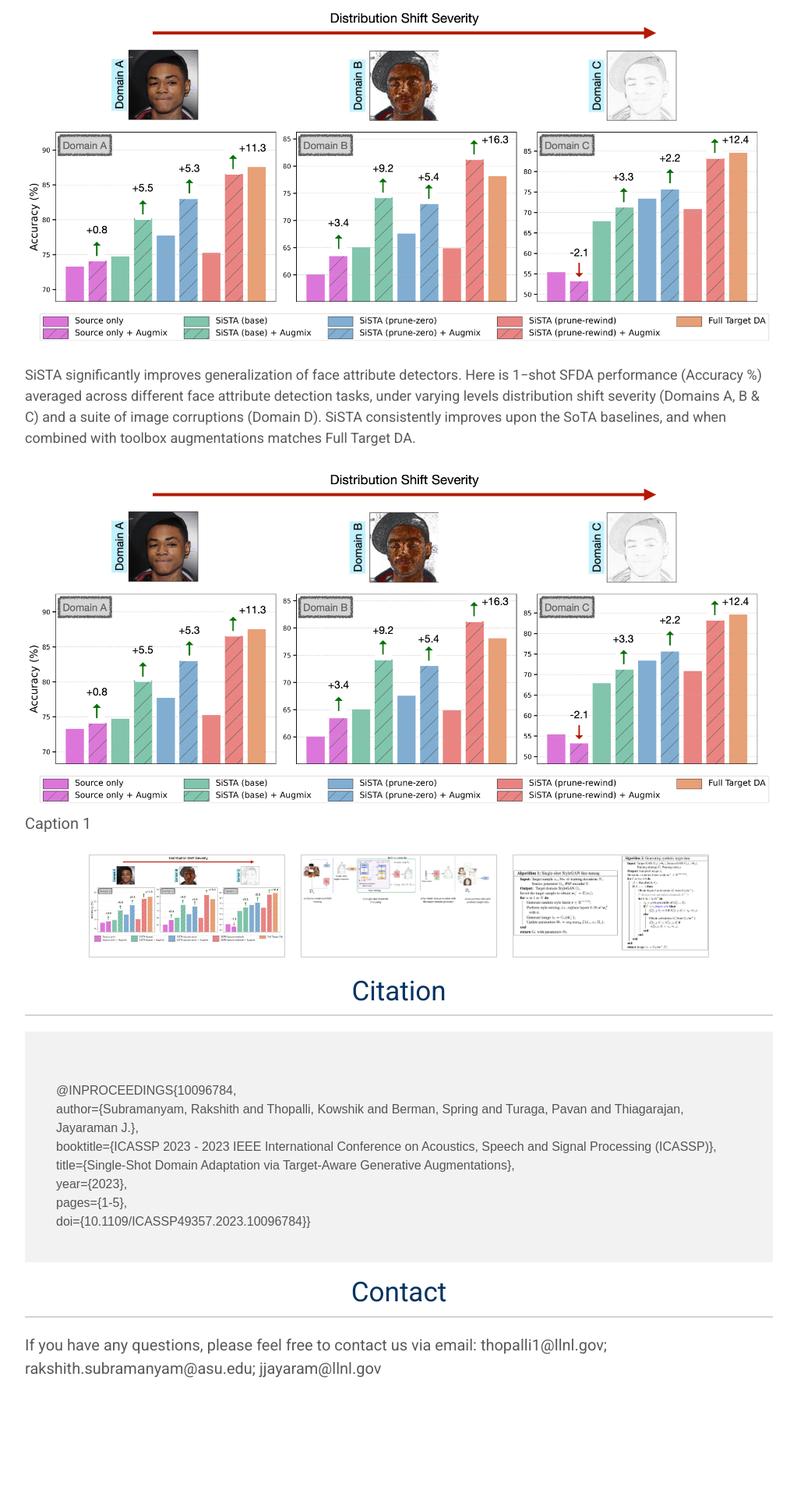
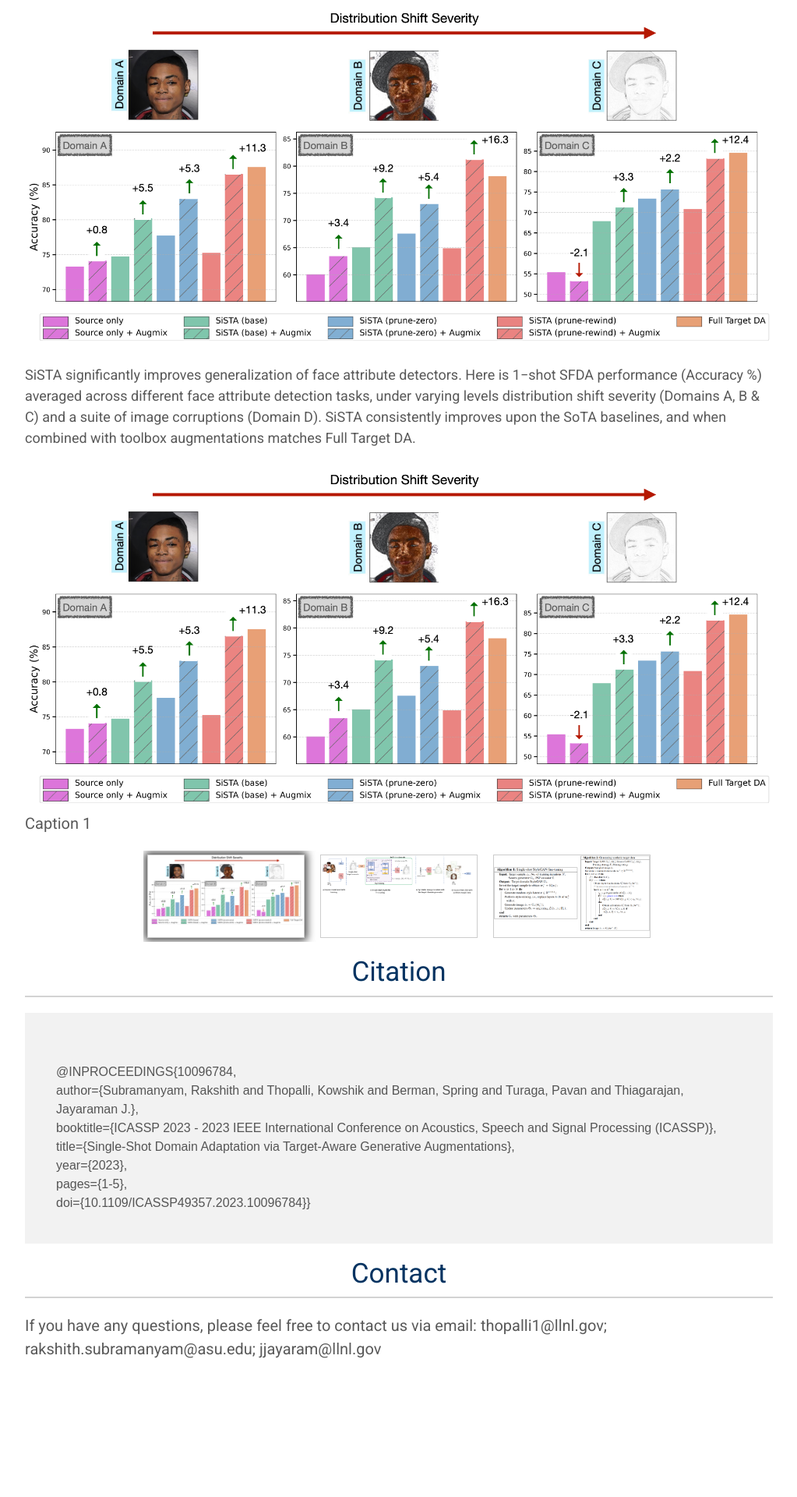
Before and after one commit to Rakshith-2905/SiSTA, a Jekyll site: the page built from index.md, in a window 1280 px wide. Shown: the part 2190-4110 px from the top of the page at 78% size, without its empty margins (128-1151 px from the left). Built offline with Jekyll 4.4.1, drawn with Linux system fonts in a browser that asks for light colours; nearby versions of some CDN libraries; a style sheet for code colours, icons or effects is not loaded; our own code applies the rules of GitHub Pages for plain Markdown files; after the commit the page ends 4085 px from its top, so only the background shows below that.

Commit message:
Feat: Gallery

```diff
--- a/_includes/add_gallery.html
+++ b/_includes/add_gallery.html
@@ -7,17 +7,24 @@
   </div>
   <div class="thumbnails">
     {% for item in gallery_data %}
-      <div class="thumbnail">
-        <img src="{{ item.src }}" alt="{{ item.alt }}" class="gallery-thumbnail" onclick="changeImage('{{ item.src }}', '{{ item.caption }}')">
+      <div class="thumbnail" onclick="changeImage(this, '{{ item.src }}', '{{ item.caption }}')">
+        <img src="{{ item.src }}" alt="{{ item.alt }}" class="gallery-thumbnail">
       </div>
     {% endfor %}
   </div>
 </div>
 
 <script>
-function changeImage(src, caption) {
+var currentThumbnail = document.querySelector('.thumbnail');
+currentThumbnail.style.boxShadow = '0px 0px 10px 3px rgba(0,0,0,0.75)'; // Added this line
+
+function changeImage(element, src, caption) {
   document.getElementById('mainImage').src = src;
   document.querySelector('.main-image p').innerText = caption;
+
+  currentThumbnail.style.boxShadow = 'none';
+  element.style.boxShadow = '0px 0px 10px 3px rgba(0,0,0,0.75)';
+  currentThumbnail = element;
 }
 </script>
 
@@ -72,7 +79,7 @@
 }
 
 .gallery .thumbnail {
-  width: 250px;  /* Adjust as necessary */
+  width: 200px;  /* Adjust as necessary */
   height: auto;
 }
 
@@ -87,5 +94,14 @@
 .gallery .thumbnail:hover .gallery-thumbnail {
   transform: scale(1.1);
 }
+/* This will add a shadow to the selected thumbnail */
+.thumbnail {
+  box-shadow: none;
+}
 
+/* Adjust the hover style so that the shadow is not overridden */
+.thumbnail:hover {
+  transform: scale(1.1);
+  box-shadow: 0px 0px 10px 3px rgba(0,0,0,0.75);
+}
 </style>
```
Also changed, not shown: README.md.
